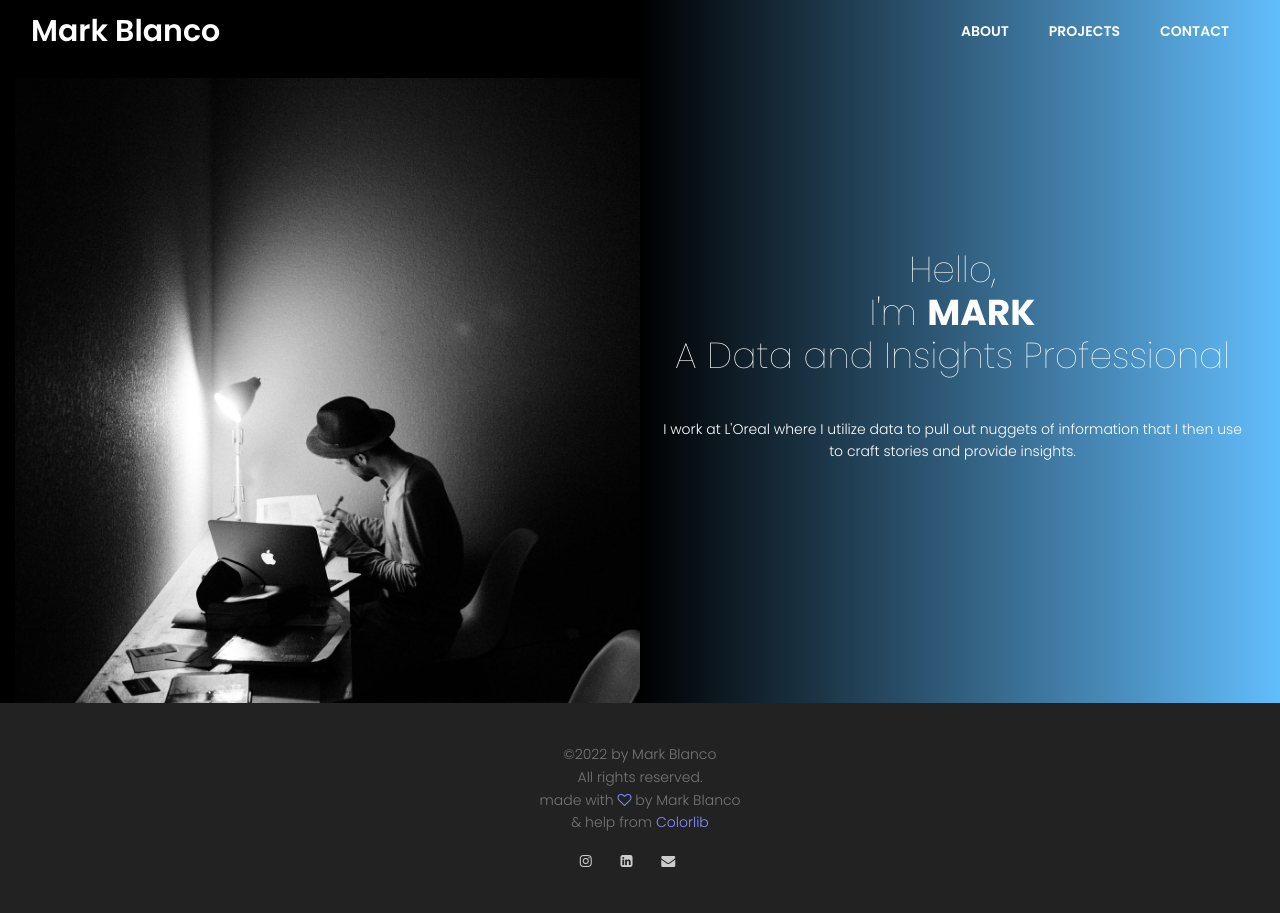
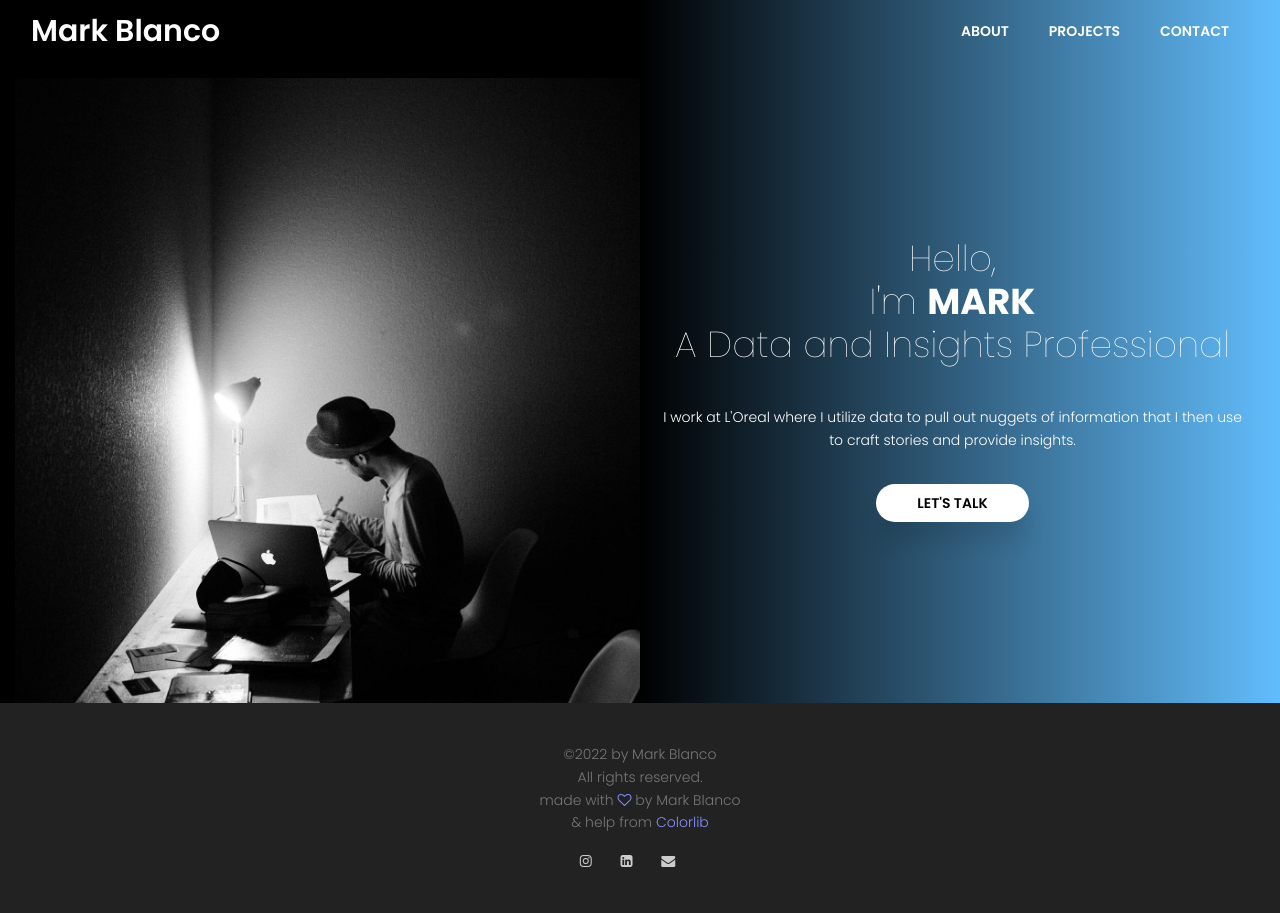
Before and after one commit to boombranco/boombranco.github.io, a Jekyll site: the page index.html, which Jekyll copies as it is, in a window 1280 px wide. Built offline with Jekyll 4.4.1, drawn with Linux system fonts in a browser that asks for light colours; nearby versions of some CDN libraries.

Commit message:
Adding button?

```diff
--- a/index.html
+++ b/index.html
@@ -89,7 +89,7 @@
 						<p class="mx-auto text-white  mt-20 mb-40">
 							I work at L'Oreal where I utilize data to pull out nuggets of information that I then use to craft stories and provide insights.
 						</p>
-						<!-- <a href="#" class="text-uppercase header-btn">Let's Talk</span></a> -->
+						<a href="#" class="text-uppercase header-btn">Let's Talk</span></a>
 					</div>
 				</div>
 			</div>
```
